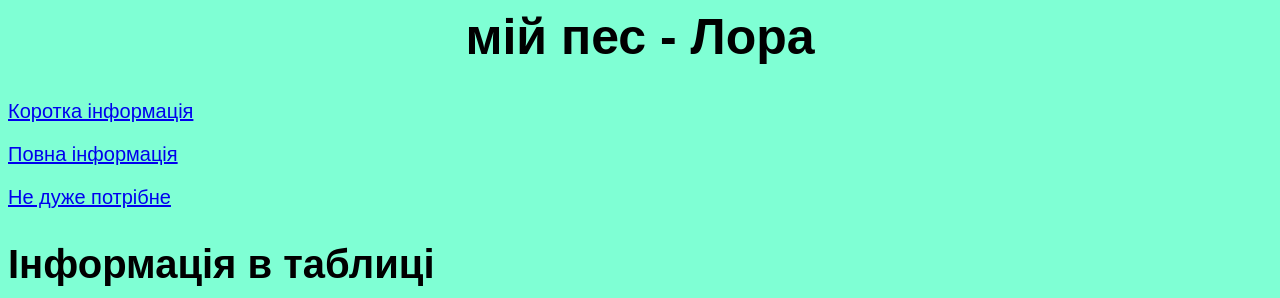
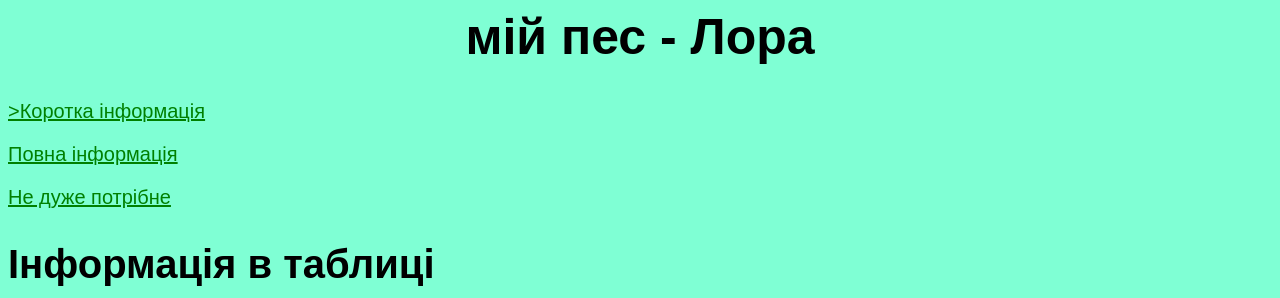
Before and after one commit to dijeyarbuzik/pro-Lory, a plain HTML site: page index.html in a window 1280 px wide. Shown: the top 298 px of the page. Drawn offline with Linux system fonts and the light colour scheme.

Commit message:
Update index.html

```diff
--- a/index.html
+++ b/index.html
@@ -4,9 +4,9 @@
   </head>
 <body style="font-family:sans-serif; background-color:aquamarine">
     <h1 style="font-size:50px; text-align:center"> мій пес - Лора</h1>
-    <p  style="font-size:20px" > <a href="#tabl" >Коротка інформація </a></p>
-    <p  style="font-size:20px" > <a href="#osnova" >Повна інформація </a></p>
-    <p style="font-size:20px" > <a href="#podval" >Не дуже потрібне</a></p>
+    <p  style="font-size:20px" > <a href="#tabl" style="color:green"> >Коротка інформація </a></p>
+    <p  style="font-size:20px" > <a href="#osnov" style="color:green">Повна інформація </a></p>
+    <p style="font-size:20px" > <a href="#podval" style="color:green" >Не дуже потрібне</a></p>
   <header>
     <h2 id="tabl" style="font-size:40px"> Інформація в таблиці </h2>
    <p style="font-size:20px">в мене є пес її ім'я - <b> Лора </b> <img src="https://encrypted-tbn0.gstatic.com/images?q=tbn:ANd9GcSyqm7TE1NdqS-ylLN_NJj68JyiRsy_z9plGQ&s"width="250px" heigth="250px"/>  </p>
```
